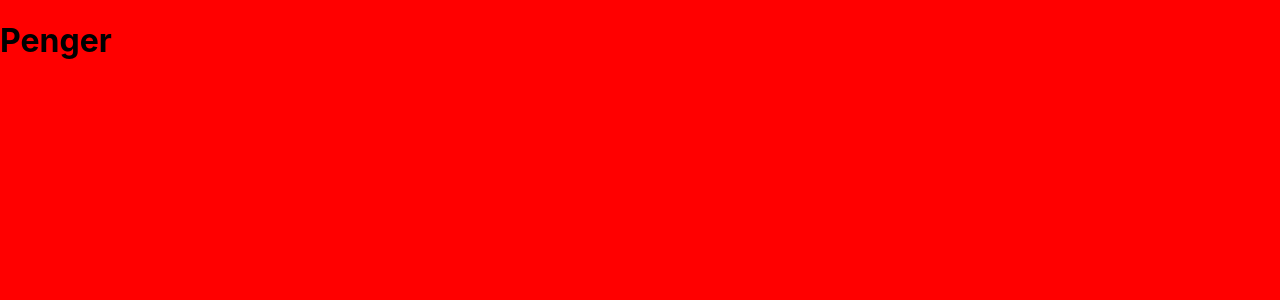
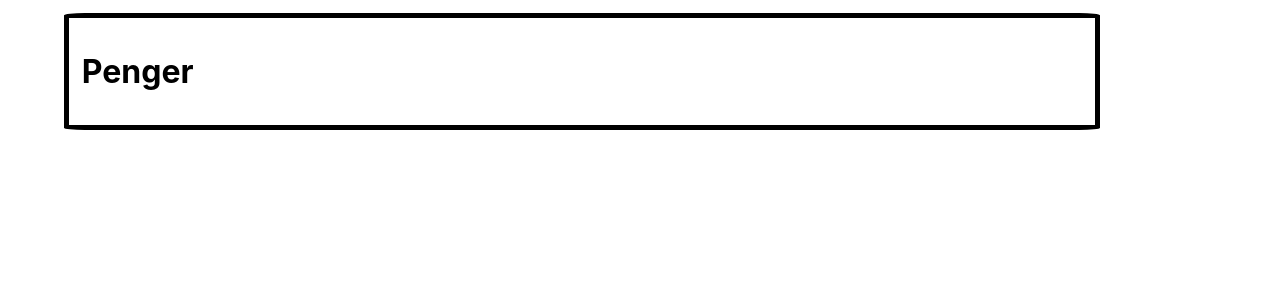
Before and after one commit to HossEz/gitcollab, a React (Create React App) app: page / in a window 1280 px wide. Shown: the top 300 px of the page. Built offline with nearby package versions, Linux system fonts and the light colour scheme.

Commit message:
endringer css main
penger

```diff
--- a/src/main.css
+++ b/src/main.css
@@ -1,3 +1,14 @@
 body{
-    background-color: red;
+    background-color: white;
+    padding-top: 0;
 }
+
+header{
+    width: 1000px;
+    max-width: 100%;
+    background-color: white;
+    border: solid 5px;
+    padding: 1%;
+    margin: 1% 5%;
+    border-radius: 2%;
+}
```
